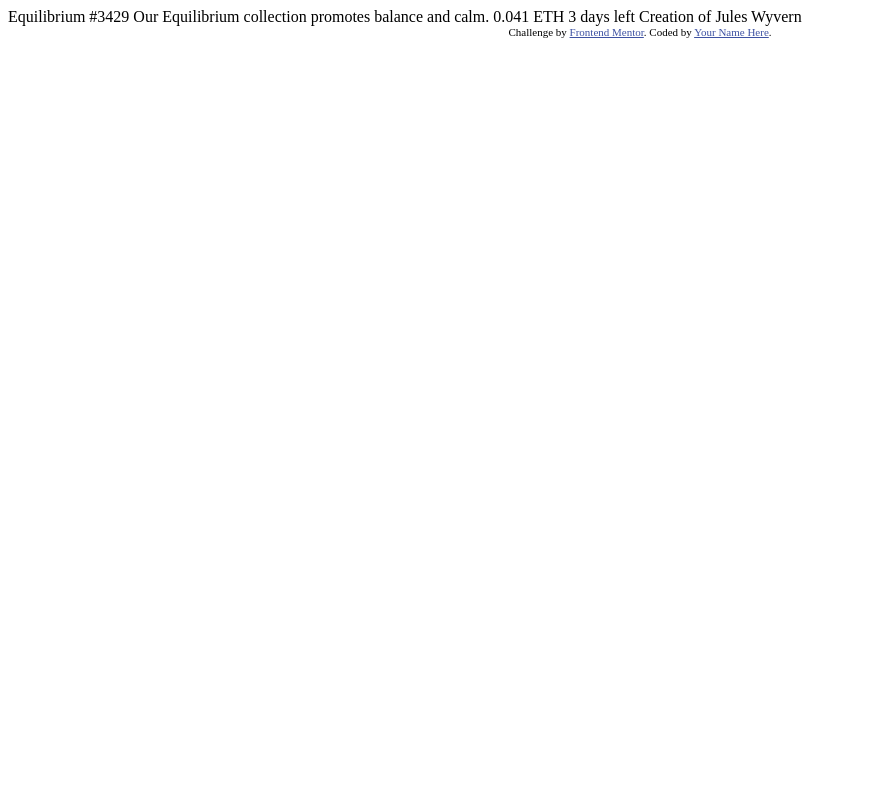
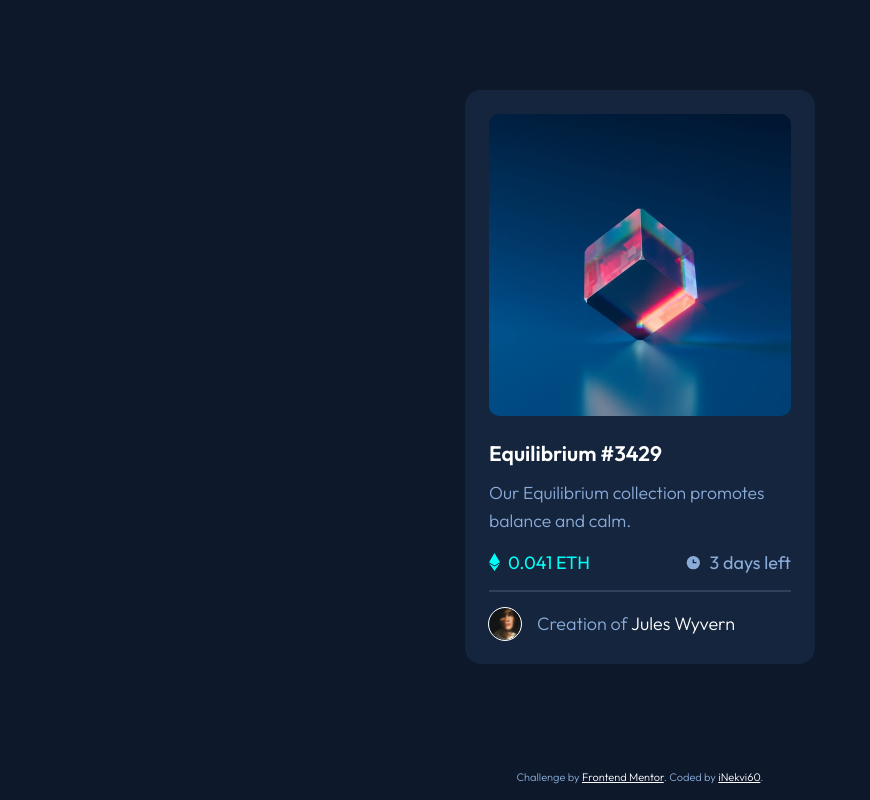
Before and after one commit to Keevin60/NftPreviewCard, a plain HTML site: page index.html in a window 1280 px wide. Shown: the whole page, without its empty margins (0-870 px from the left). Drawn offline with Linux system fonts and the light colour scheme.

Commit message:
1.0: Waiting for some feedbacks

```diff
--- a/index.html
+++ b/index.html
@@ -2,32 +2,45 @@
 <html lang="en">
 <head>
   <meta charset="UTF-8">
-  <meta name="viewport" content="width=device-width, initial-scale=1.0"> <!-- displays site properly based on user's device -->
+  <meta name="viewport" content="width=device-width, initial-scale=1.0">
 
   <link rel="icon" type="image/png" sizes="32x32" href="./images/favicon-32x32.png">
+  <link rel="stylesheet" href="css/main.css">
 
   <title>Frontend Mentor | NFT preview card component</title>
-
-  <!-- Feel free to remove these styles or customise in your own stylesheet 👍 -->
-  <style>
-    .attribution { font-size: 11px; text-align: center; }
-    .attribution a { color: hsl(228, 45%, 44%); }
-  </style>
 </head>
 <body>
+  <main class="card">
+    <div class="card-img-container">
+      <img src="images/image-equilibrium.jpg" alt="NFT">
+      <div class="card-img-overlay">
+        <svg width="48" height="48" xmlns="http://www.w3.org/2000/svg"><g fill="none" fill-rule="evenodd"><path d="M0 0h48v48H0z"/><path d="M24 9C14 9 5.46 15.22 2 24c3.46 8.78 12 15 22 15 10.01 0 18.54-6.22 22-15-3.46-8.78-11.99-15-22-15Zm0 25c-5.52 0-10-4.48-10-10s4.48-10 10-10 10 4.48 10 10-4.48 10-10 10Zm0-16c-3.31 0-6 2.69-6 6s2.69 6 6 6 6-2.69 6-6-2.69-6-6-6Z" fill="#FFF" fill-rule="nonzero"/></g></svg>
+      </div>
+    </div>
+    <h3>Equilibrium #3429</h3>
+    <p class="lead">Our Equilibrium collection promotes balance and calm.</p>
+    <div class="flex justify-between">
+      <div class="flex items-center gap-2">
+        <img src="images/icon-ethereum.svg" alt="ETH Logo">
+        <span class="price">0.041 ETH</span>
+      </div>
+      <div class="flex items-center gap-2">
+        <img src="images/icon-clock.svg" alt="Clock">
+        <span class="remainingtime">3 days left</span>
+      </div>
+    </div>
 
-  Equilibrium #3429
+    <hr>
 
-  Our Equilibrium collection promotes balance and calm.
+    <div class="card__footer flex items-center gap-4">
+      <img src="images/image-avatar.png" alt="Jules">
+      <p>Creation of <span>Jules Wyvern</span></p>
+    </div>
+  </main>
 
-  0.041 ETH
-  3 days left
-
-  Creation of Jules Wyvern
-
-  <div class="attribution">
+  <footer class="attribution">
     Challenge by <a href="https://www.frontendmentor.io?ref=challenge" target="_blank">Frontend Mentor</a>.
-    Coded by <a href="#">Your Name Here</a>.
-  </div>
+    Coded by <a href="#">iNekvi60</a>.
+  </footer>
 </body>
 </html>
--- /dev/null
+++ b/scss/main.scss
@@ -0,0 +1,163 @@
+// Fonts
+@import url('https://fonts.googleapis.com/css2?family=Outfit:wght@300;400;600&display=swap');
+
+// Variables
+$container-width: min(350px, 90%);
+
+$primary: hsl(215, 51%, 70%);
+$secondary: hsl(178, 100%, 50%);
+$neutral1: hsl(217, 54%, 11%);
+$neutral2: hsl(216, 50%, 16%);
+$neutral3: hsl(215, 32%, 27%);
+
+// Reset
+* {
+  margin: 0;
+  margin: 0;
+  box-sizing: border-box;
+}
+
+// General Styling
+body {
+  display: grid;
+  grid-template-rows: 1fr auto;
+  place-items: center;
+  height: 100vh;
+  background: $neutral1;
+  font-family: 'Outfit', sans-serif;
+  font-size: 18px;
+  font-weight: 300;
+  color: $primary;
+}
+
+img {
+  max-width: 100%;
+}
+
+h1, h2, h3 {
+  color: white;
+  line-height: 1.6;
+  margin-bottom: 0.5rem;
+  font-weight: 400;
+}
+
+hr {
+  margin-block: 1rem;
+  border: 1px solid $neutral3;
+}
+
+// Utility Classes
+.lead {
+  color: $primary;
+  margin-bottom: 1rem;
+  line-height: 1.6;
+  font-size: 1.1rem;
+}
+
+.flex {
+  display: flex;
+}
+
+.justify-between {
+  justify-content: space-between;
+}
+
+.items-center {
+  align-items: center;
+}
+
+.gap-2 {
+  gap: 0.5rem;
+}
+
+@for $i from 1 through 4 {
+  .gap-#{$i} {
+    gap: 0.25rem * $i;
+  }
+}
+
+// MAIN
+h3 {
+  font-weight: 600;
+
+  transition: all 0.5s cubic-bezier(0.39, 0.575, 0.565, 1);
+
+  &:hover {
+    color: $secondary;
+    cursor: pointer;
+  }
+}
+
+.price,
+.remainingtime {
+  font-weight: 400;
+}
+
+.card {
+  max-width: $container-width;
+  margin-inline: auto;
+  background: $neutral2;
+  border-radius: 1rem;
+  padding: 1.5rem;
+
+  .card-img-container {
+    position: relative;
+    margin-bottom: 1rem;
+
+    img {
+      border-radius: 10px;
+    }
+
+    .card-img-overlay {
+      position: absolute;
+      inset: 0;
+      background: hsla(178, 100%, 50%, .6);
+      opacity: 0;
+      display: flex;
+      justify-content: center;
+      align-items: center;
+      border-radius: 10px;
+
+      transition: all 0.5s cubic-bezier(0.39, 0.575, 0.565, 1);
+
+      &:hover {
+        opacity: 1;
+        cursor: pointer;
+      }
+    }
+  }
+
+  .price {
+    color: $secondary;
+  }
+
+  .card__footer {
+    img {
+      width: 32px;
+      height: auto;
+      outline: 1px solid white;
+      border-radius: 50%;
+    }
+
+    span {
+      color: white;
+
+      transition: all 0.5s cubic-bezier(0.39, 0.575, 0.565, 1);
+
+      &:hover {
+        color: $secondary;
+        cursor: pointer;
+      }
+    }
+  }
+}
+
+.attribution {
+  padding: 1rem 0;
+  font-size: 11px;
+  text-align: center;
+
+  a {
+    color: white;
+  }
+}
```
Also changed, not shown: css/main.css (added), 5 other files.
